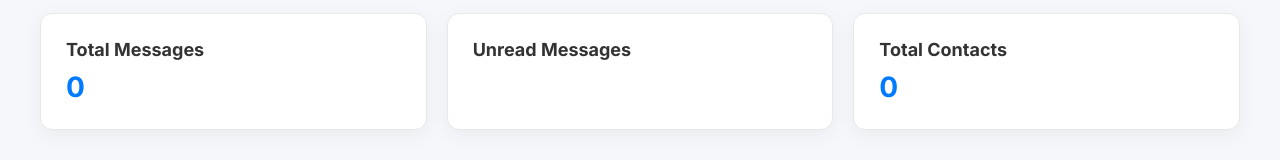
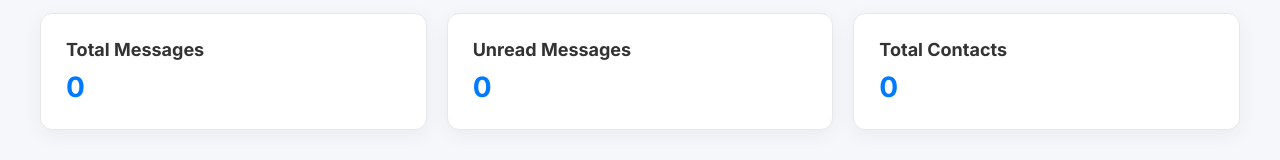
Before and after one commit to Hassan-ccatel/HasanPortfolio, a React (Create React App) app in the folder frontSide/: page /admin/dashboard in a window 1280 px wide. Shown: the part 155-315 px from the top of the page. Built offline with nearby package versions, Linux system fonts and the light colour scheme; no server answers; sample sign-in values are in the browser's storage.

Commit message:
getdashboard

```diff
--- a/frontSide/src/pages/AdminDashboard.js
+++ b/frontSide/src/pages/AdminDashboard.js
@@ -44,7 +44,7 @@ const AdminDashboard = () => {
 
             <div className="admin-card">
               <h3>Unread Messages</h3>
-              <span>{state.unreadMessages}</span>
+              <span>{state.unreadeMessages}</span>
             </div>
 
             <div className="admin-card">
```
